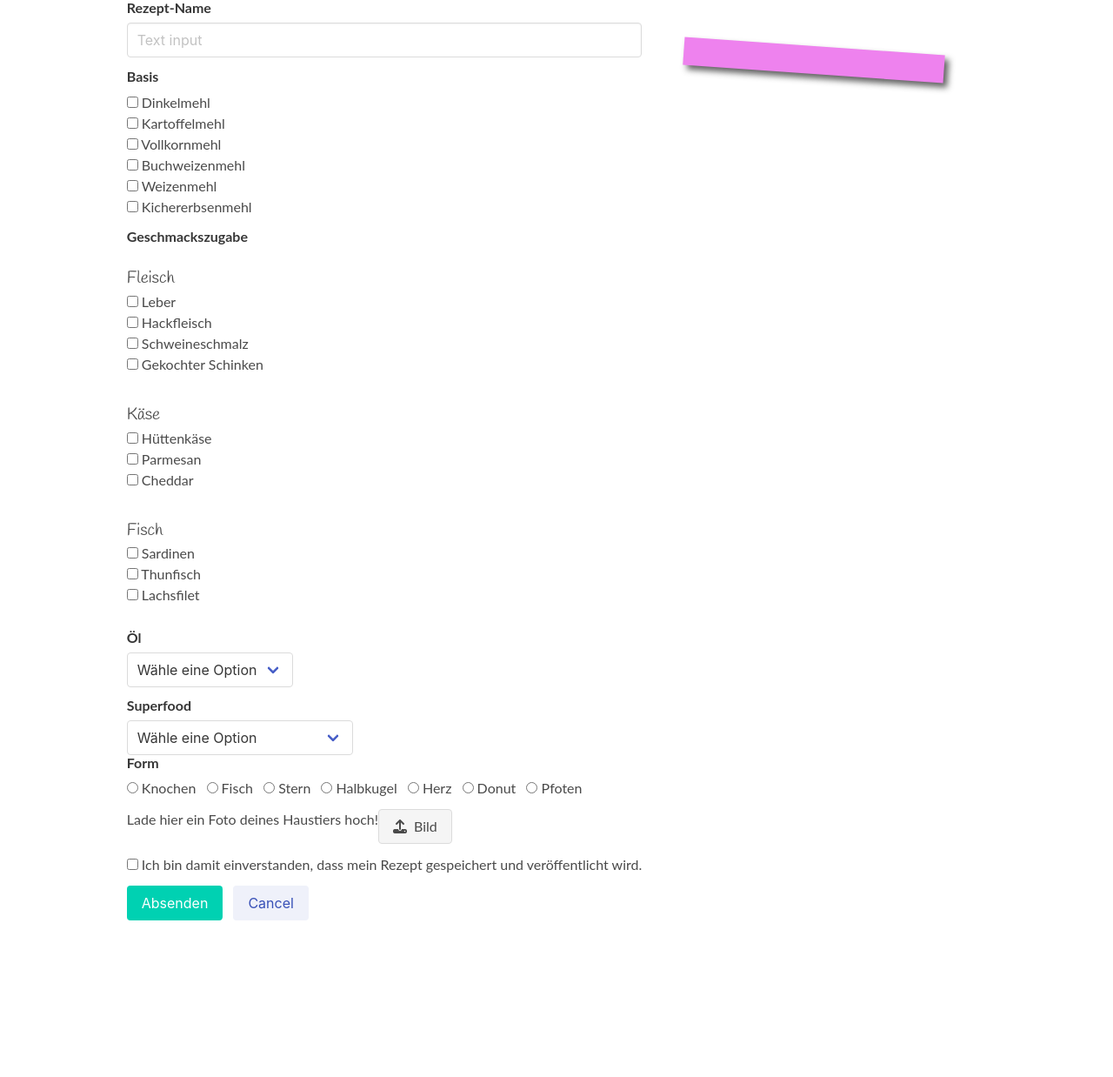
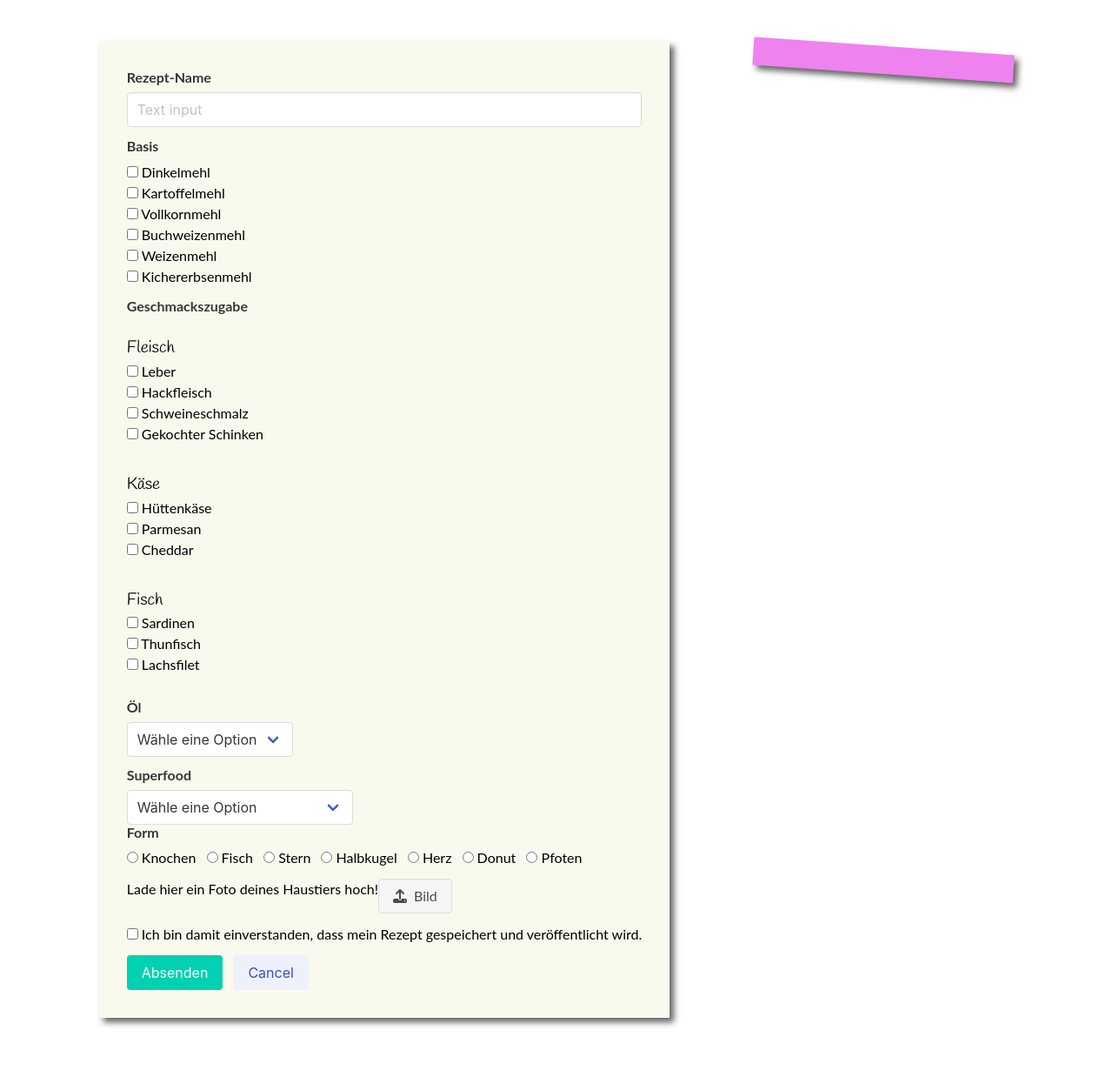
Before and after one commit to nono675/5204_abgabe, a PHP site: page /private2.php in a window 1280 px wide. Shown: the part 76-1314 px from the top of the page at 87% size. Before the commit the page ends 1134 px from the top, so only its background shows below. Run offline with PHP 8.4, Linux system fonts and the light colour scheme; data that the repository does not hold is empty; some libraries are stand-ins or nearby versions.

Commit message:
rename css id

```diff
--- a/css/private2.css
+++ b/css/private2.css
@@ -44,7 +44,7 @@ ul,li{
   transition: transform .15s linear;
 }
 
-#recipe-form, #update-recipe-form{
+#create-recipe-form, #update-recipe-form{
   position: relative;
   margin: 3rem;
   padding: 2rem;
```
